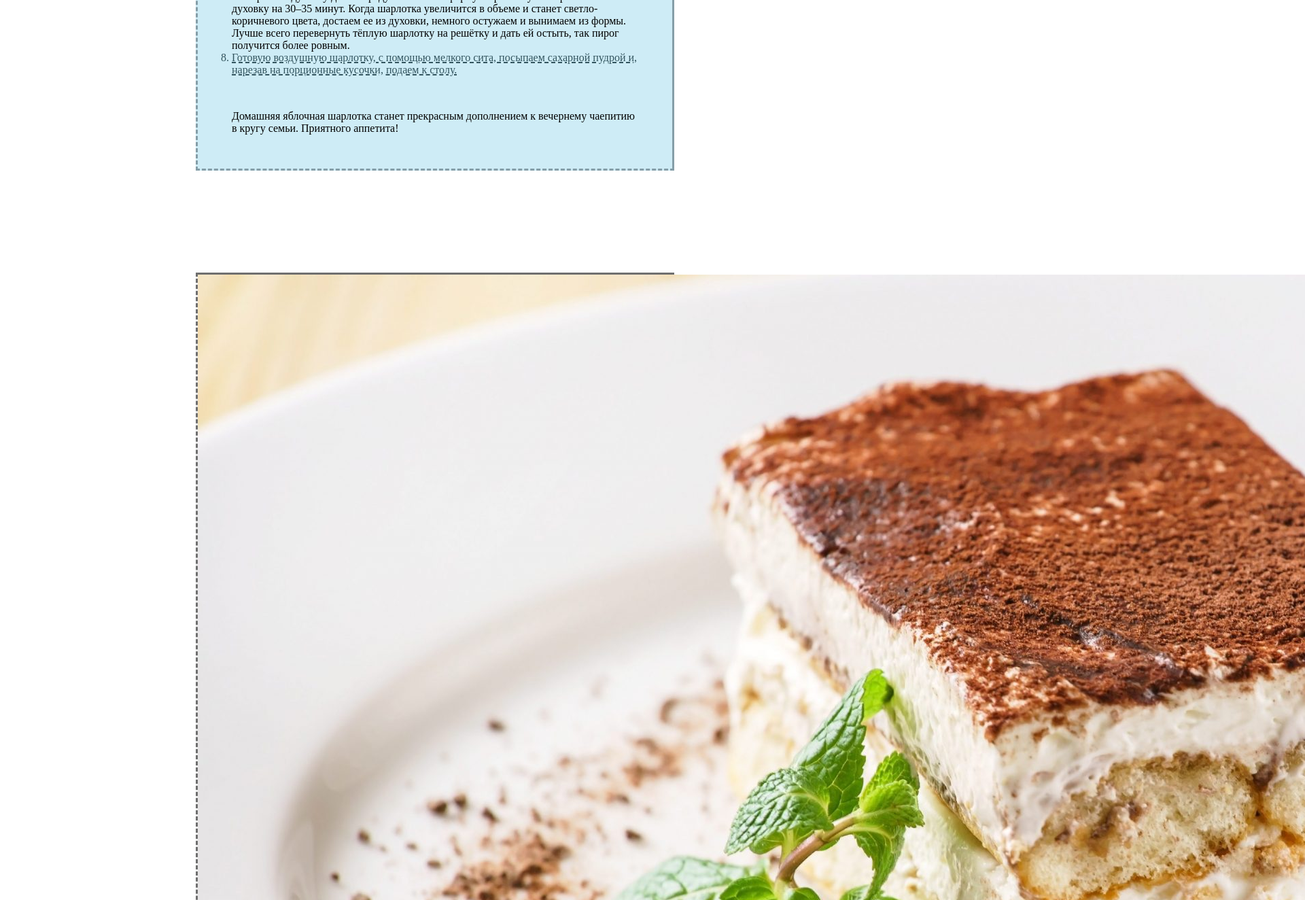
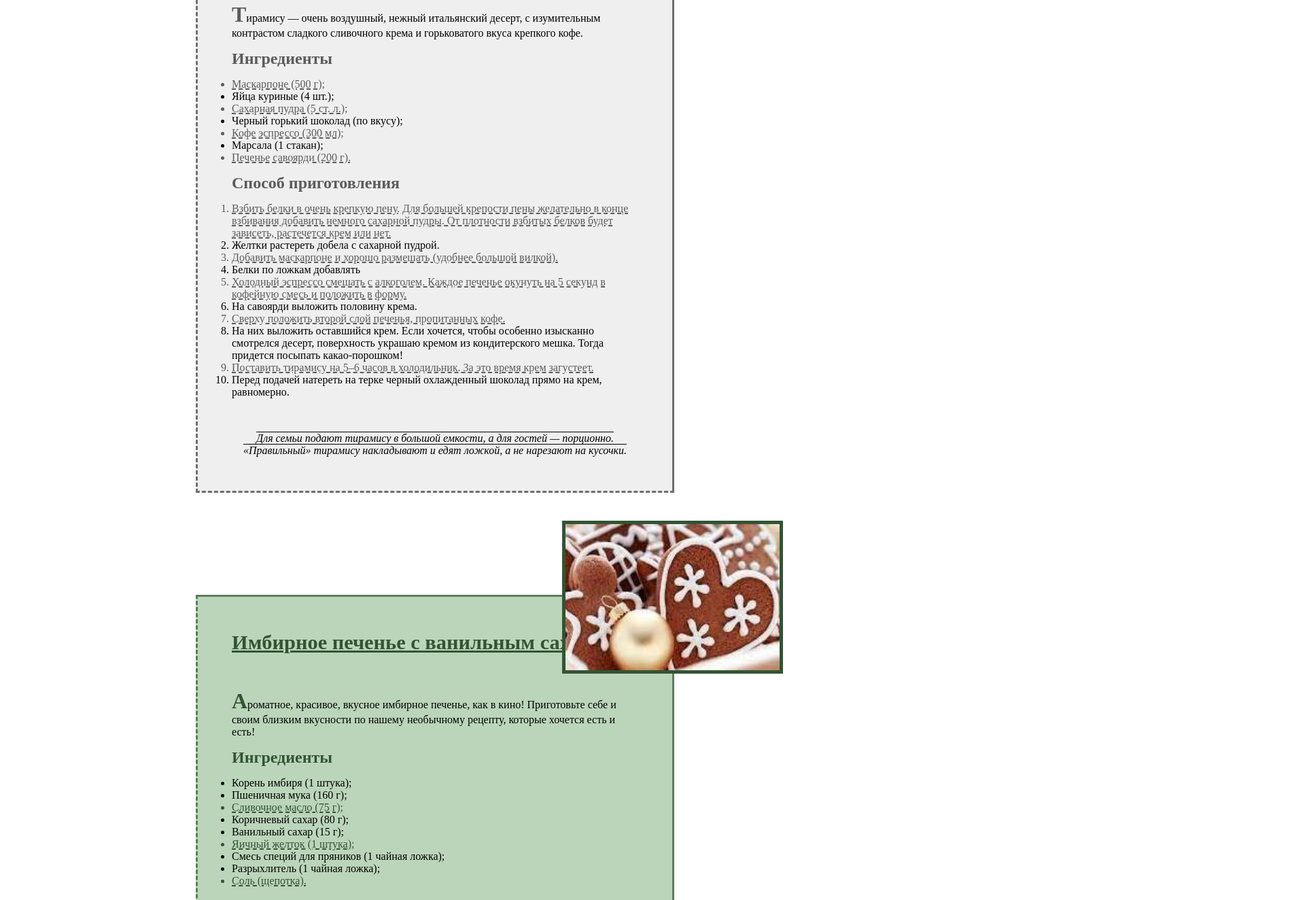
Before and after one commit to andrewbuka/h-w-6, a plain HTML site: page index.html in a window 1280 px wide. Shown: the part 1476-2800 px from the top of the page at 68% size, 1920 px wide, since content can reach past the window. Drawn offline with Linux system fonts and the light colour scheme.

Commit message:
Adding of styles for images and comments

```diff
--- a/styles.css
+++ b/styles.css
@@ -174,3 +174,40 @@
  .ingredient-list-cookies {
    margin-bottom: 15px;
  }
+
+ /* Styles for images */
+
+ .charlotte-image {
+   width: 325px;
+   height: 225px;
+   border: 5px solid #33555F;
+   position: absolute;
+   top: -112.5px;
+   right: -162.5px;
+ }
+
+ .tiramisu-image {
+   width: 325px;
+   height: 225px;
+   border: 5px solid #5B5B5B;
+   position: absolute;
+   top: -112.5px;
+   right: -162.5px;
+ }
+
+ .cookies-image {
+   width: 325px;
+   height: 225px;
+   border: 5px solid #325433;
+   position: absolute;
+   top: -112.5px;
+   right: -162.5px;
+ }
+
+ /* Styles for comments */
+
+ .comment {
+   font-style: italic;
+   text-decoration: overline;
+   text-align: center;
+ }
```
